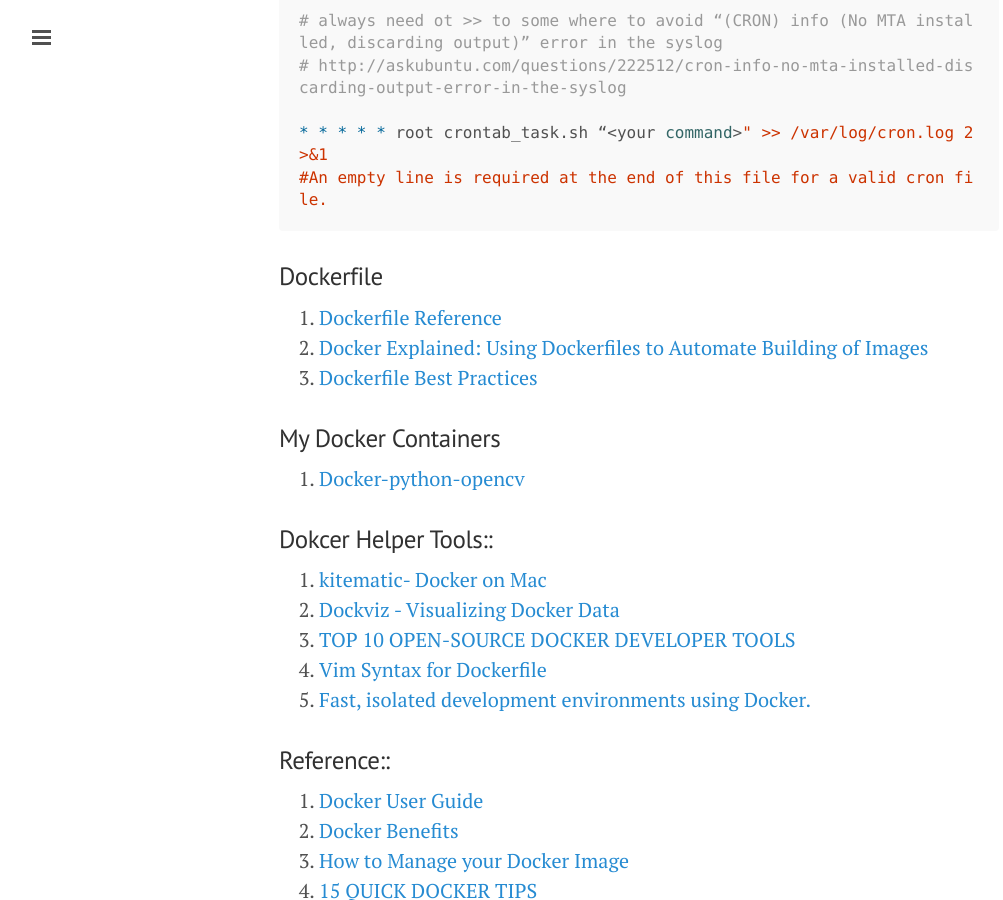
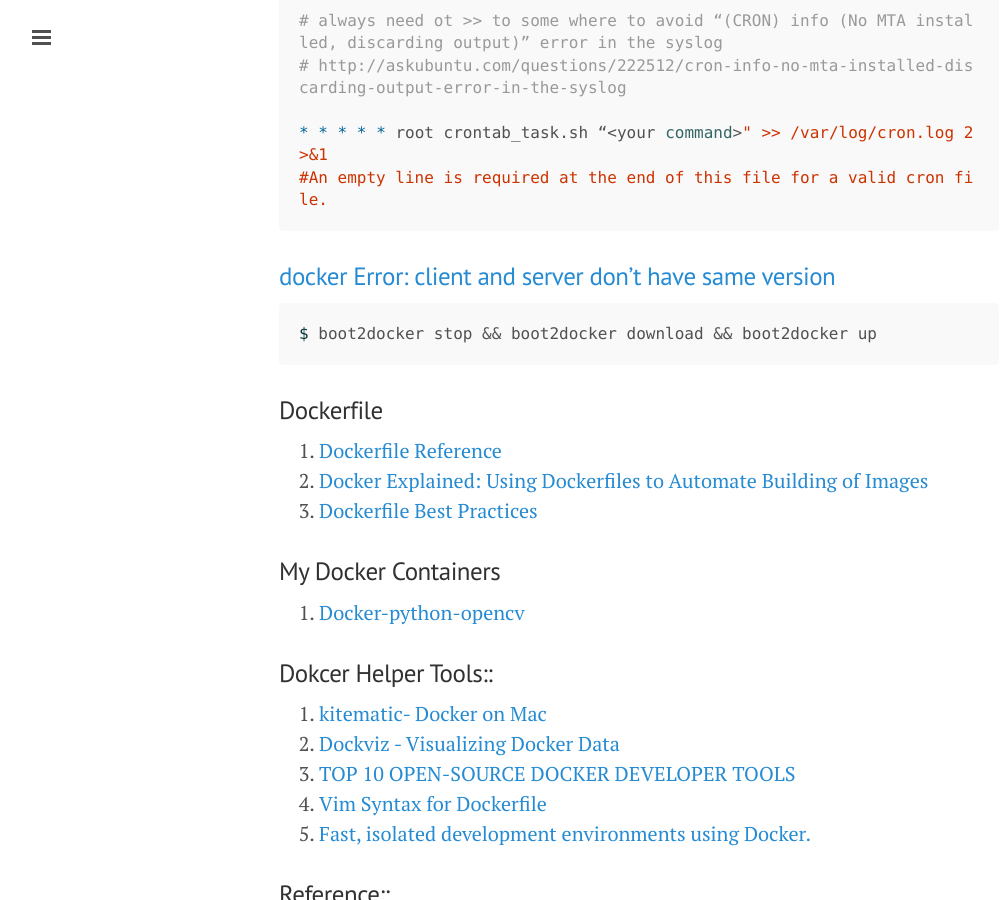
Before and after one commit to ibotdotout/ibotdotout.github.io, a Jekyll site: the page built from _posts/2014-09-11-docker.md, in a window 1280 px wide and 900 px high, scrolled down 3583 px. Shown: the whole window, without its empty margins (1-1004 px from the left). Built offline with Jekyll 4.4.1, drawn with Linux system fonts in a browser that asks for light colours; Markdown is read by kramdown in place of the engine named in the settings.

Commit message:
Update 2014-09-11-docker.md

````diff
--- a/_posts/2014-09-11-docker.md
+++ b/_posts/2014-09-11-docker.md
@@ -153,6 +153,11 @@ crontab
 #An empty line is required at the end of this file for a valid cron file.
 ```
 
+### [docker Error: client and server don't have same version](http://stackoverflow.com/questions/24586573/docker-error-client-and-server-dont-have-same-version)
+
+```sh
+$ boot2docker stop && boot2docker download && boot2docker up
+```
 
 ### Dockerfile
 1. [Dockerfile Reference](https://docs.docker.com/reference/builder/)
````
